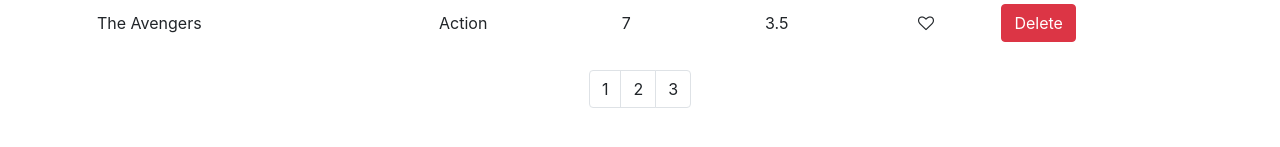
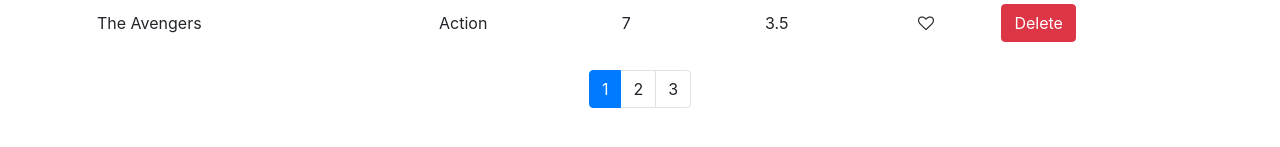
Before and after one commit to kboul/display-and-delete-movies, a React (Create React App) app: page / in a window 1280 px wide. Shown: the part 631-778 px from the top of the page. Built offline with nearby package versions, Linux system fonts and the light colour scheme.

Commit message:
Attach dynamically an active class on pagination page number click

```diff
--- a/src/components/Movies/Movies.js
+++ b/src/components/Movies/Movies.js
@@ -7,7 +7,8 @@
 export default class Movies extends Component {
     state = {
         movies: getMovies(),
-        pageSize: 4
+        pageSize: 4,
+        currentPage: 1
     }
 
     handleDeleteMovie = movie => {
@@ -41,10 +42,13 @@
     }
 
     handlePageChange = page => {
-        console.log(page);
+        this.setState({ currentPage: page });
     }
 
     renderMovies = () => {
+        const { length: count } = this.state.movies;
+        const { pageSize, currentPage } = this.state;
+
         return (
             <div>
                 <p>{this.displayMoviesNumber()}</p>
@@ -76,8 +80,9 @@
                     })}
                 </table>
                 <Pagination
-                    itemsCount={this.state.movies.length}
-                    pageSize={this.state.pageSize}
+                    itemsCount={count}
+                    pageSize={pageSize}
+                    currentPage={currentPage}
                     onPageChange={this.handlePageChange} />
             </div>
         )
--- a/src/components/Pagination/Pagination.js
+++ b/src/components/Pagination/Pagination.js
@@ -2,7 +2,7 @@
 import _ from 'lodash'; // optimized underscore library
 
 export default (props) => {
-    const { itemsCount, pageSize } = props;
+    const { itemsCount, pageSize, currentPage,  onPageChange } = props;
 
     // calculate required pagination numbers
     const pagesCount = Math.ceil(itemsCount / pageSize);
@@ -12,16 +12,22 @@
     const pages = _.range(1, pagesCount + 1);
 
     return (
-       <nav>
+        <nav>
             <ul className="pagination justify-content-center">
                 {pages.map(page => {
                     return (
-                        <li key={page} className="page-item">
-                            <a className="page-link">{page}</a>
+                        <li
+                            key={page}
+                            className={ (page !== currentPage) ? "page-item" : "page-item active"}>
+                            <a
+                                className="page-link"
+                                onClick={() => { onPageChange(page)} }>
+                                {page}
+                            </a>
                         </li>
                     )
                 })}
             </ul>
-       </nav>
+        </nav>
     )
 }
```
